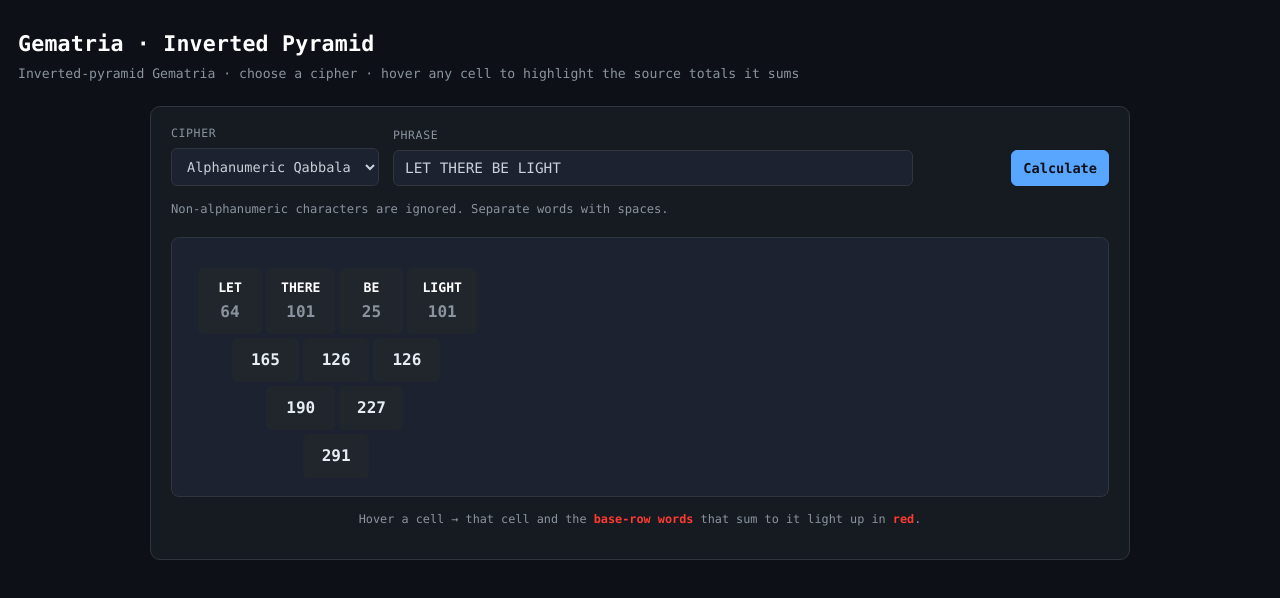
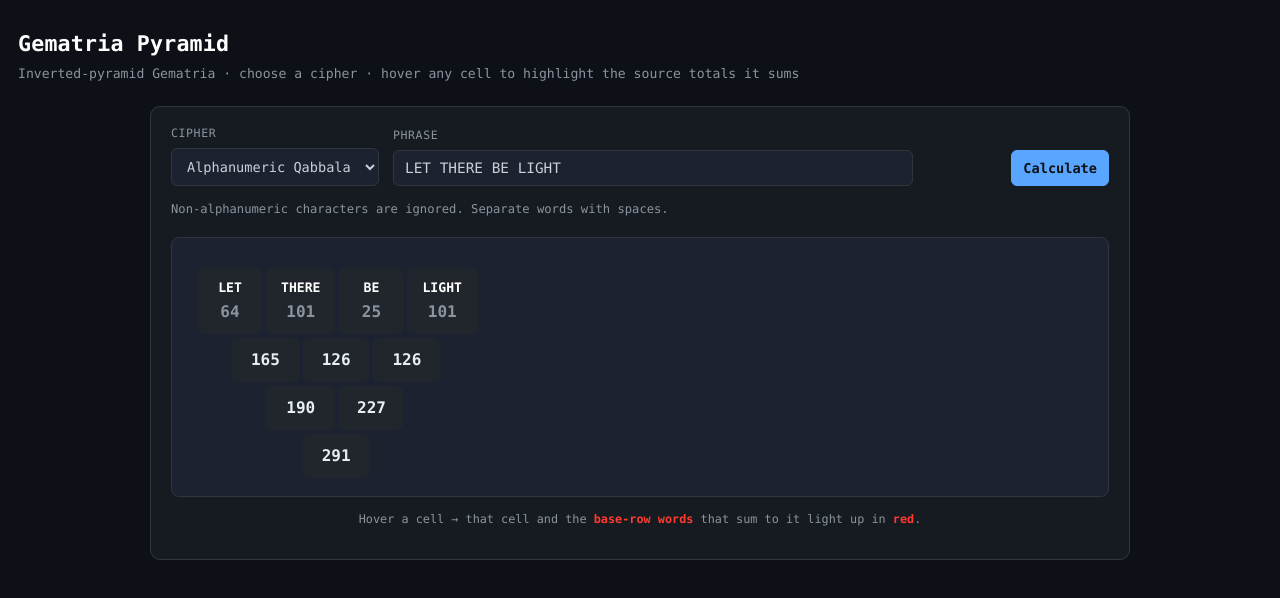
Before and after one commit to Alektryon/gematria-pyramid, a plain HTML site: page index.html in a window 1280 px wide. Drawn offline with Linux system fonts and the light colour scheme.

Commit message:
Update index.html

```diff
--- a/index.html
+++ b/index.html
@@ -3,7 +3,7 @@
 <head>
 <meta charset="UTF-8">
 <meta name="viewport" content="width=device-width, initial-scale=1.0">
-<title>Gematria Inverted Pyramid — Qabbala / Synx</title>
+<title>Gematria Pyramid — AQ / Synx</title>
 <style>
   :root{
     --bg:#0d1117; --panel:#161b22; --panel-2:#1c2230; --border:#30363d;
@@ -75,7 +75,7 @@
 <script src="https://sites.super.myninja.ai/_assets/ninja-daytona-script.js"></script>
 </head>
 <body>
-  <h1>Gematria · Inverted Pyramid</h1>
+  <h1>Gematria Pyramid</h1>
   <p class="subtitle">Inverted‑pyramid Gematria · choose a cipher · hover any cell to highlight the source totals it sums</p>
 
   <div class="card">
```
